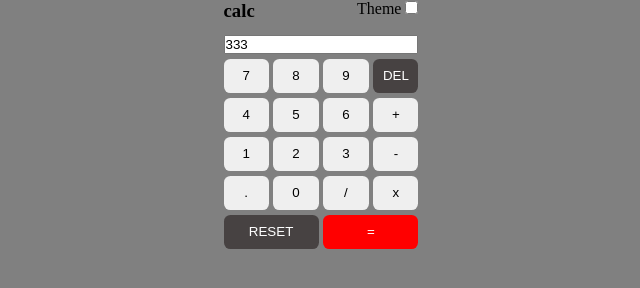
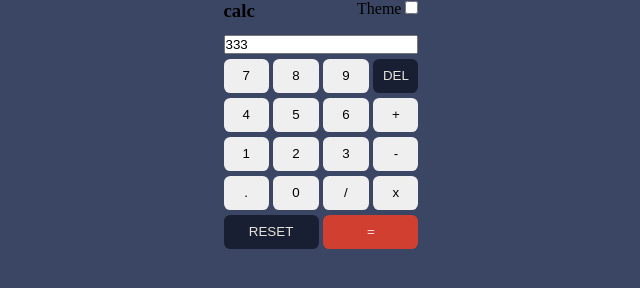
Before and after one commit to Ehtish/calculator, a plain HTML site: page index.html in a window 1280 px wide. Shown: the whole page, without its empty margins (319-959 px from the left). Drawn offline with Linux system fonts and the light colour scheme.

Commit message:
adding colors

```diff
--- a/style.css
+++ b/style.css
@@ -4,10 +4,10 @@
   box-sizing: border-box;
 }
 :root {
-  --light-gray: gray;
-  --dark-gray: rgb(71, 66, 66);
-  --red: red;
-  --white: #fff;
+  --light-gray: #3b4664;
+  --dark-gray: #191f32;
+  --red: #d13f30;
+  --white: #e7e4da;
 }
 body {
   background-color: var(--light-gray);
```
